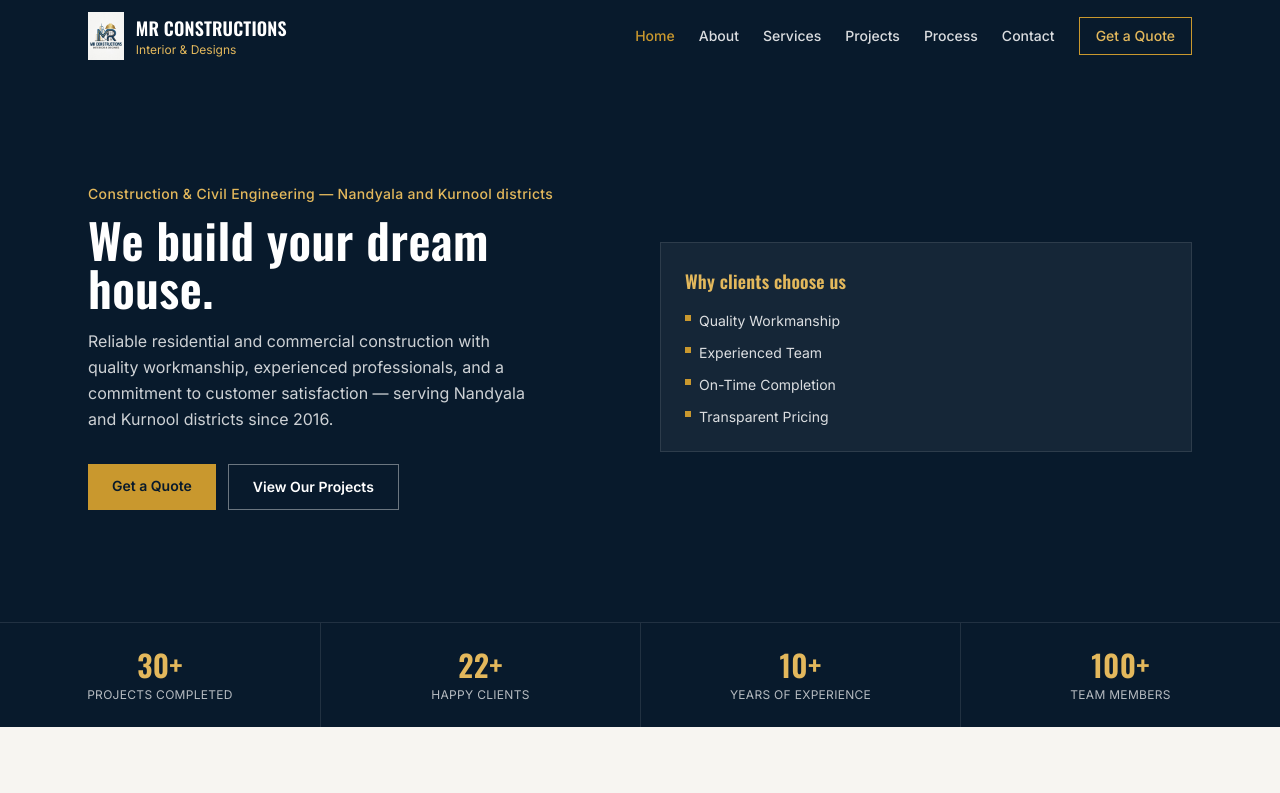
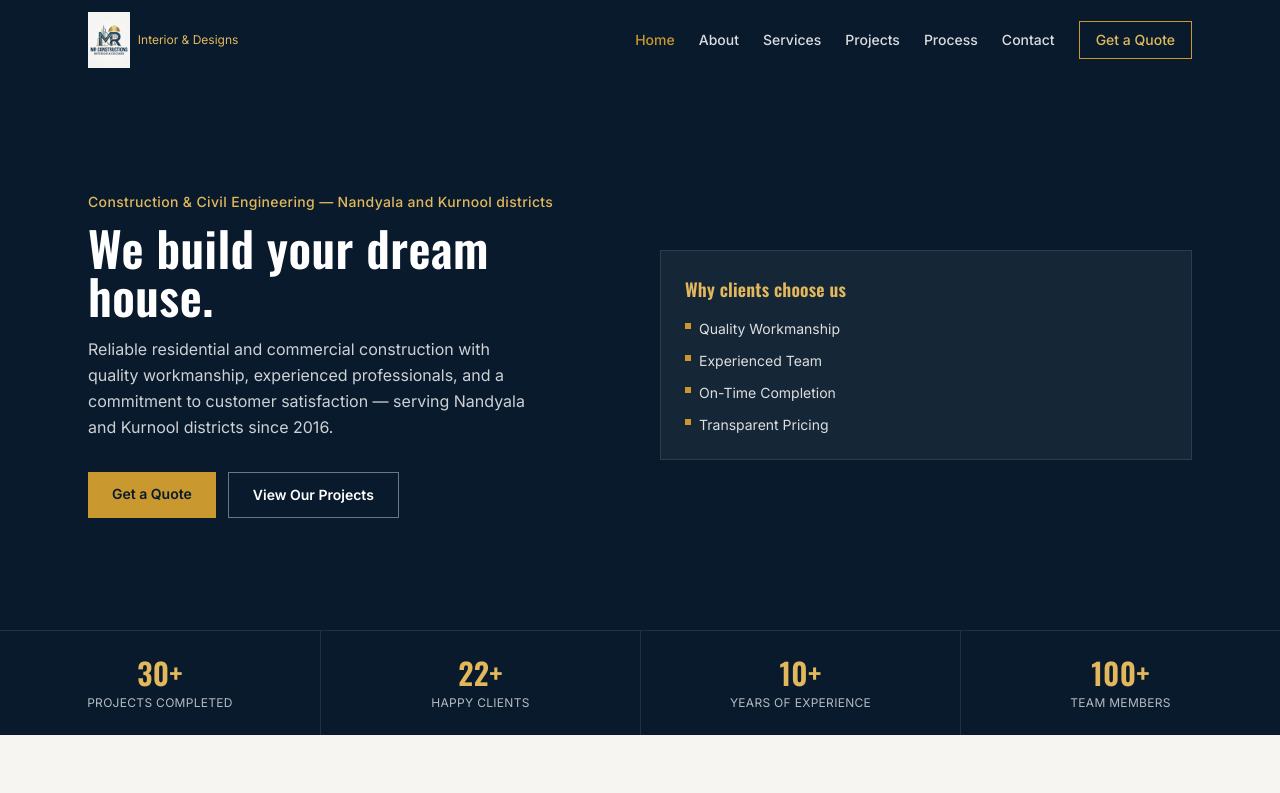
Before and after one commit to mahaboob-a/MrConstructions, a React (Vite) app in the folder frontend/: page / in a window 1280 px wide. Shown: the top 793 px of the page. Built offline with nearby package versions, Linux system fonts and the light colour scheme.

Commit message:
Update navbar logo

```diff
--- a/frontend/src/components/Navbar.tsx
+++ b/frontend/src/components/Navbar.tsx
@@ -22,22 +22,33 @@ export default function Navbar() {
   return (
     <header className="sticky top-0 z-40 bg-navy-900">
       <div className="mx-auto flex max-w-6xl items-center justify-between px-4 py-3 md:px-6">
-       <NavLink to="/" className="flex items-center gap-3">
-  <img src="/logo.jpg" alt={`${company.name} logo`} className="h-10 w-auto sm:h-12" />
-  <span className="hidden flex-col leading-tight sm:flex">
-    <span className="font-display text-lg font-semibold text-white">
-      {company.name.toUpperCase()}
-    </span>
-    <span className="text-xs text-bronze-light">{company.tagline}</span>
-  </span>
-</NavLink>
 
+        {/* Logo */}
+        <NavLink to="/" className="flex items-center gap-2">
+          <img
+            src="/logo.jpg"
+            alt="MR Constructions Logo"
+            className="h-14 w-auto object-contain"
+          />
+
+          <span className="hidden text-xs text-bronze-light sm:inline">
+            {company.tagline}
+          </span>
+        </NavLink>
+
+        {/* Desktop Navigation */}
         <nav className="hidden md:flex md:items-center">
           {links.map((l) => (
-            <NavLink key={l.to} to={l.to} end={l.to === "/"} className={linkClass}>
+            <NavLink
+              key={l.to}
+              to={l.to}
+              end={l.to === "/"}
+              className={linkClass}
+            >
               {l.label}
             </NavLink>
           ))}
+
           <NavLink
             to="/contact"
             className="ml-3 border border-bronze px-4 py-2 text-sm font-medium text-bronze-light transition-colors hover:bg-bronze hover:text-navy-900"
@@ -46,29 +57,51 @@ export default function Navbar() {
           </NavLink>
         </nav>
 
+        {/* Mobile Menu Button */}
         <button
           className="text-white md:hidden"
           aria-label="Toggle navigation menu"
           aria-expanded={open}
           onClick={() => setOpen((v) => !v)}
         >
-          <svg width="26" height="26" viewBox="0 0 24 24" fill="none" stroke="currentColor" strokeWidth="2">
+          <svg
+            width="26"
+            height="26"
+            viewBox="0 0 24 24"
+            fill="none"
+            stroke="currentColor"
+            strokeWidth="2"
+          >
             {open ? (
-              <path d="M6 6l12 12M18 6L6 18" strokeLinecap="round" />
+              <path
+                d="M6 6l12 12M18 6L6 18"
+                strokeLinecap="round"
+              />
             ) : (
-              <path d="M3 6h18M3 12h18M3 18h18" strokeLinecap="round" />
+              <path
+                d="M3 6h18M3 12h18M3 18h18"
+                strokeLinecap="round"
+              />
             )}
           </svg>
         </button>
       </div>
 
+      {/* Mobile Navigation */}
       {open && (
         <nav className="flex flex-col border-t border-white/10 bg-navy-900 px-4 pb-4 md:hidden">
           {links.map((l) => (
-            <NavLink key={l.to} to={l.to} end={l.to === "/"} className={linkClass} onClick={() => setOpen(false)}>
+            <NavLink
+              key={l.to}
+              to={l.to}
+              end={l.to === "/"}
+              className={linkClass}
+              onClick={() => setOpen(false)}
+            >
               {l.label}
             </NavLink>
           ))}
+
           <NavLink
             to="/contact"
             onClick={() => setOpen(false)}
```
